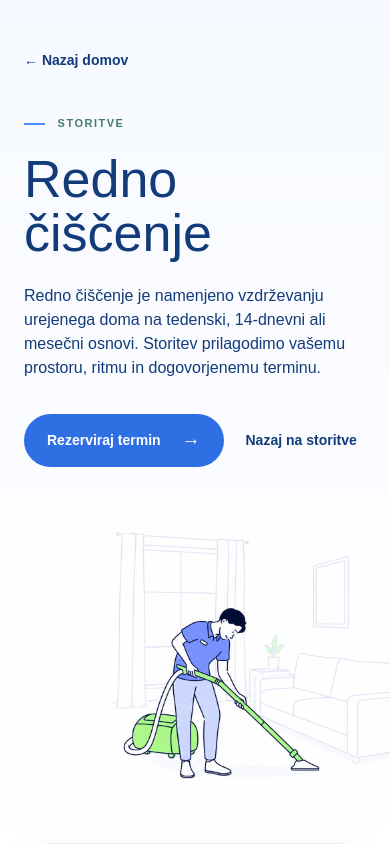
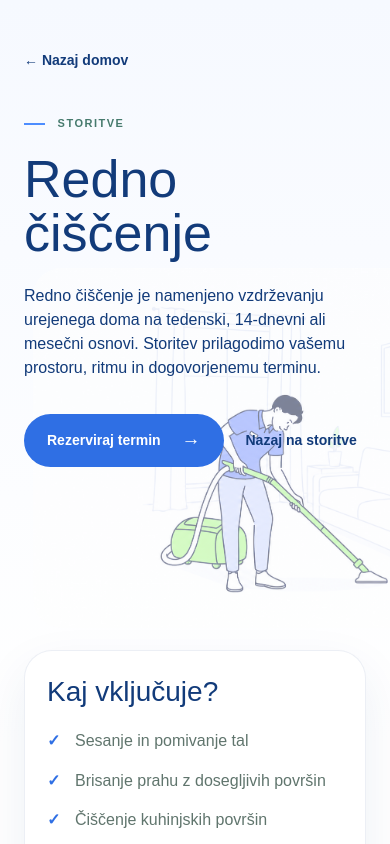
Before and after one commit to irexh/cleanix, a Next.js app: page /sl/storitve/redno-ciscenje in a window 390 px wide. Shown: the top 844 px of the page. Built offline with nearby package versions, Linux system fonts and the light colour scheme.

Commit message:
Show service hero images on mobile

```diff
--- /dev/null
+++ b/app/[locale]/storitve/globinsko-ciscenje/page.tsx
@@ -0,0 +1,5 @@
+import { redirect } from "next/navigation";
+
+export default function GlobinskoCiscenjePage() {
+  redirect("/storitve/generalno-ciscenje");
+}
--- a/app/globals.css
+++ b/app/globals.css
@@ -451,15 +451,16 @@ em { font-family: Georgia, serif; font-weight: 400; }
   .service-detail-hero{padding:48px 24px 34px}
   .service-detail-hero-with-image{grid-template-columns:1fr;min-height:auto}
   .service-detail-visual{min-height:310px;margin:32px -24px 0;border-radius:0}
-  .service-detail-hero-overlay{display:grid}
+  .service-detail-hero-overlay{display:block;min-height:650px;overflow:hidden}
   .service-detail-hero-overlay .service-detail-copy{max-width:760px}
   .service-detail-hero-overlay .service-detail-visual{
-    position:relative;
-    inset:auto;
-    width:auto;
-    min-height:310px;
-    margin:32px -24px 0;
-    opacity:1;
+    position:absolute;
+    inset:auto -80px 22px auto;
+    width:min(112vw, 560px);
+    min-height:360px;
+    margin:0;
+    border-radius:28px;
+    opacity:.5;
   }
   .service-detail-content{grid-template-columns:1fr;padding:0 24px 72px}
   .service-detail-content article{padding:26px 22px}
```
